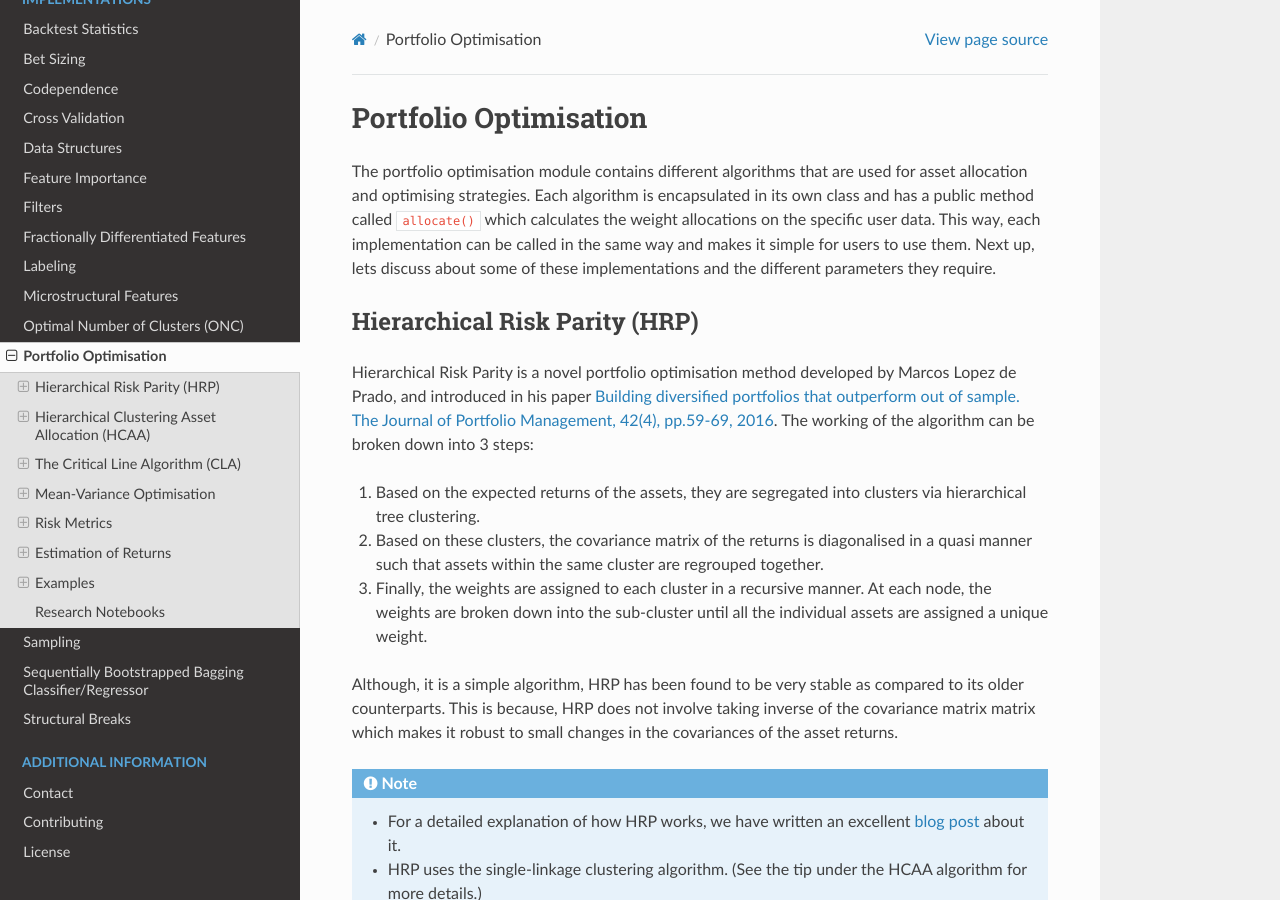
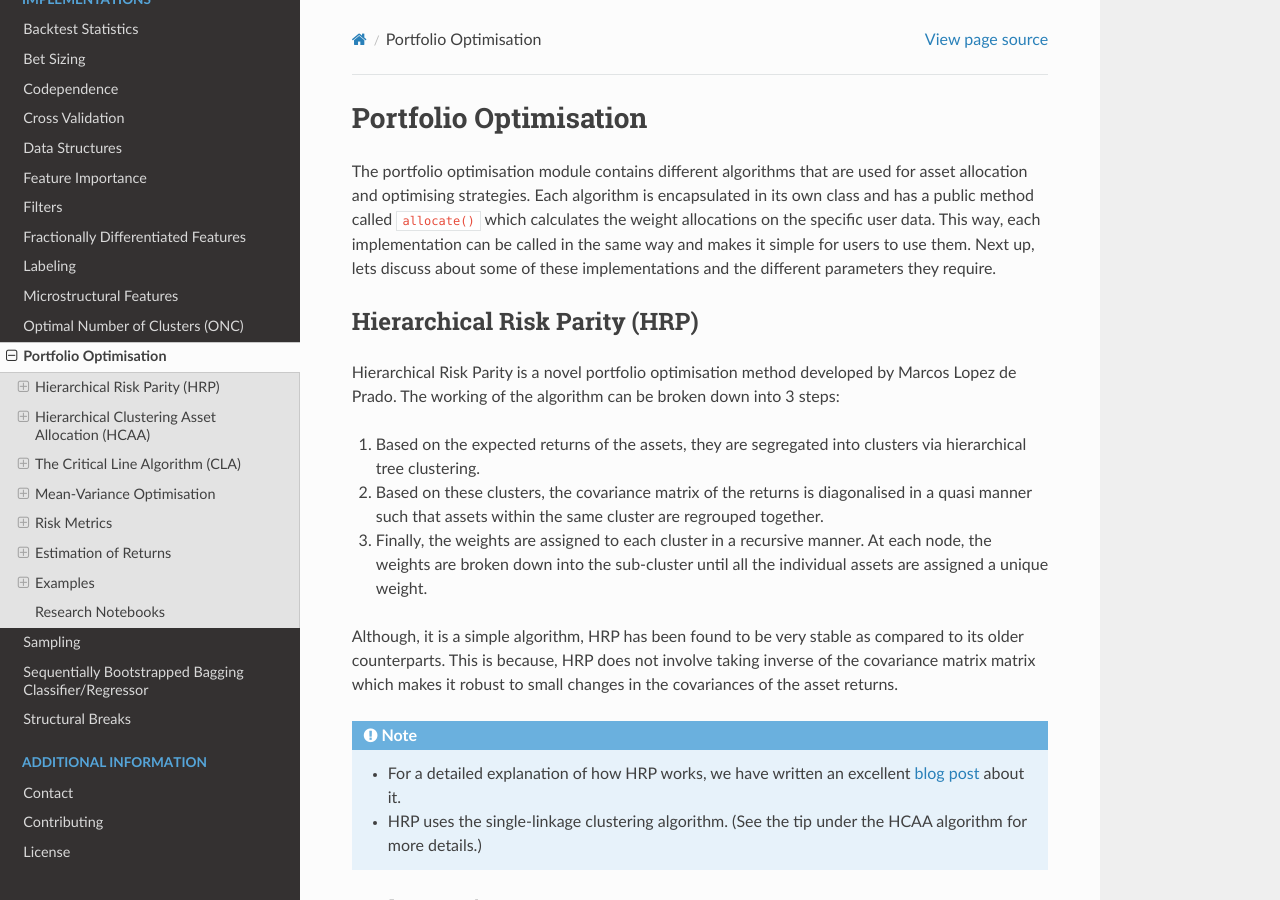
Before and after one commit to hudson-and-thames/mlfinlab, a Sphinx documentation site: the page built from docs/source/implementations/portfolio_optimisation.rst, in a window 1280 px wide and 900 px high. Built offline with Sphinx 7.4.7 and the Read the Docs theme 2.0.0, drawn with Linux system fonts in a browser that asks for light colours.

Commit message:
Update docs

```diff
--- a/docs/source/implementations/portfolio_optimisation.rst
+++ b/docs/source/implementations/portfolio_optimisation.rst
@@ -16,7 +16,7 @@ Hierarchical Risk Parity (HRP)
 ==============================
 
 Hierarchical Risk Parity is a novel portfolio optimisation method developed by
-Marcos Lopez de Prado, and introduced in his paper `Building diversified portfolios that outperform out of sample. The Journal of Portfolio Management, 42(4), pp.59-69, 2016 <https://jpm.pm-research.com/content/42/4/59.short>`_. The working of the algorithm can be broken down into 3 steps:
+Marcos Lopez de Prado. The working of the algorithm can be broken down into 3 steps:
 
 1. Based on the expected returns of the assets, they are segregated into clusters via hierarchical
    tree clustering.
```
